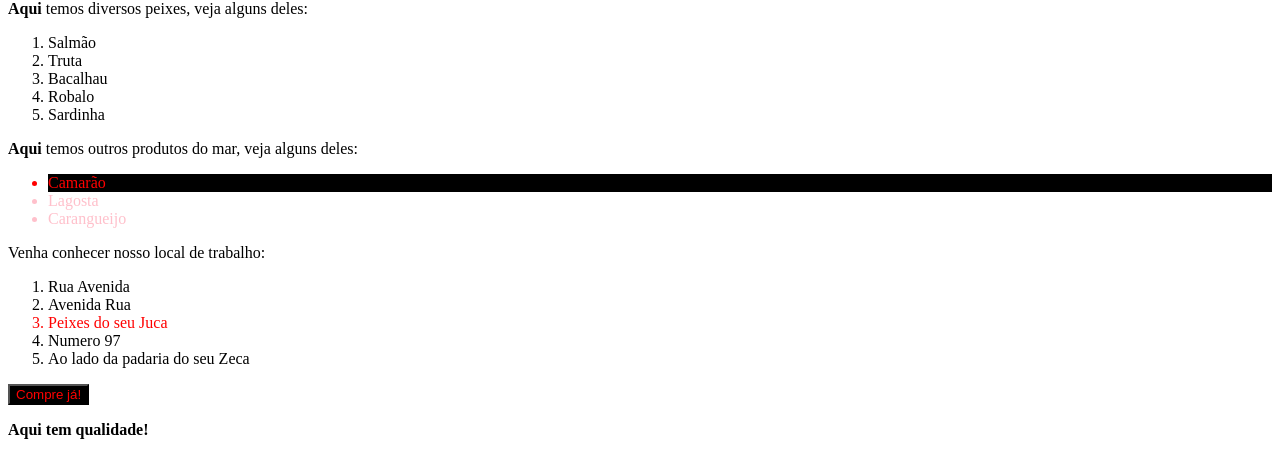
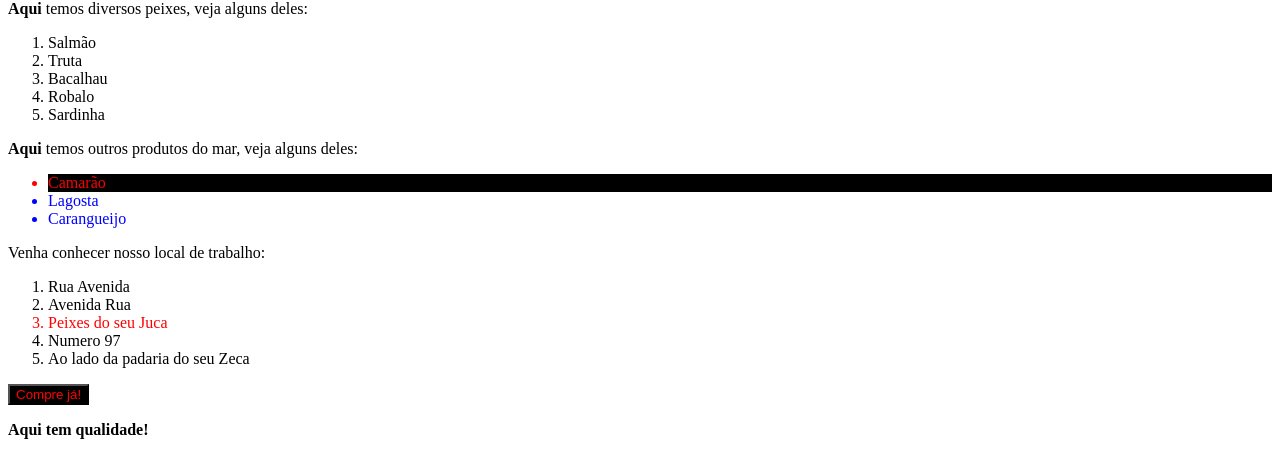
Before and after one commit to andremartinelli/super-octo-invention, a plain HTML site: page index.html in a window 1280 px wide. Shown: the part 400-855 px from the top of the page. Drawn offline with Linux system fonts and the light colour scheme.

Commit message:
troca de cor

```diff
--- a/index.css
+++ b/index.css
@@ -1,3 +1,3 @@
 #butaum{color: red; background-color: black}
-.lista{color: pink}
+.lista{color: blue}
 .lista2>li:nth-child(3){color: red}
```
